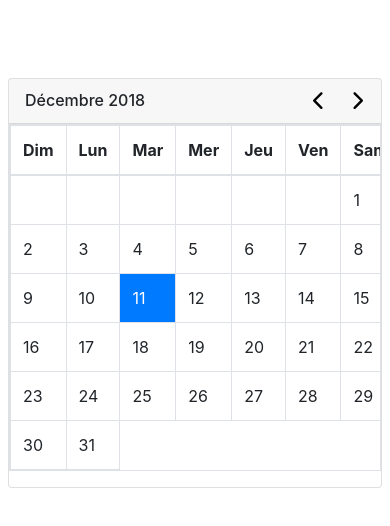
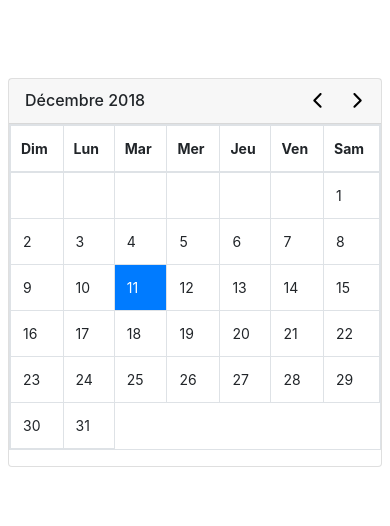
Before and after one commit to acanoenfr/agd-2018, a website: page www/index.html in a window 390 px wide. Shown: the part 58-584 px from the top of the page. Drawn offline with Linux system fonts and the light colour scheme.

Commit message:
Ajustements du calendrier
Normalement, le scrolling est fini pour les smartphones à la taille d'écran de 5".

```diff
--- a/www/css/style.css
+++ b/www/css/style.css
@@ -40,6 +40,14 @@ td {
     width: 5%;
 }
 
+.table th {
+    padding-left: 10px; padding-right: 10px;
+}
+
+.card {
+    font-size: 14px;
+}
+
 
 /* Header du calendrier */
 
```
